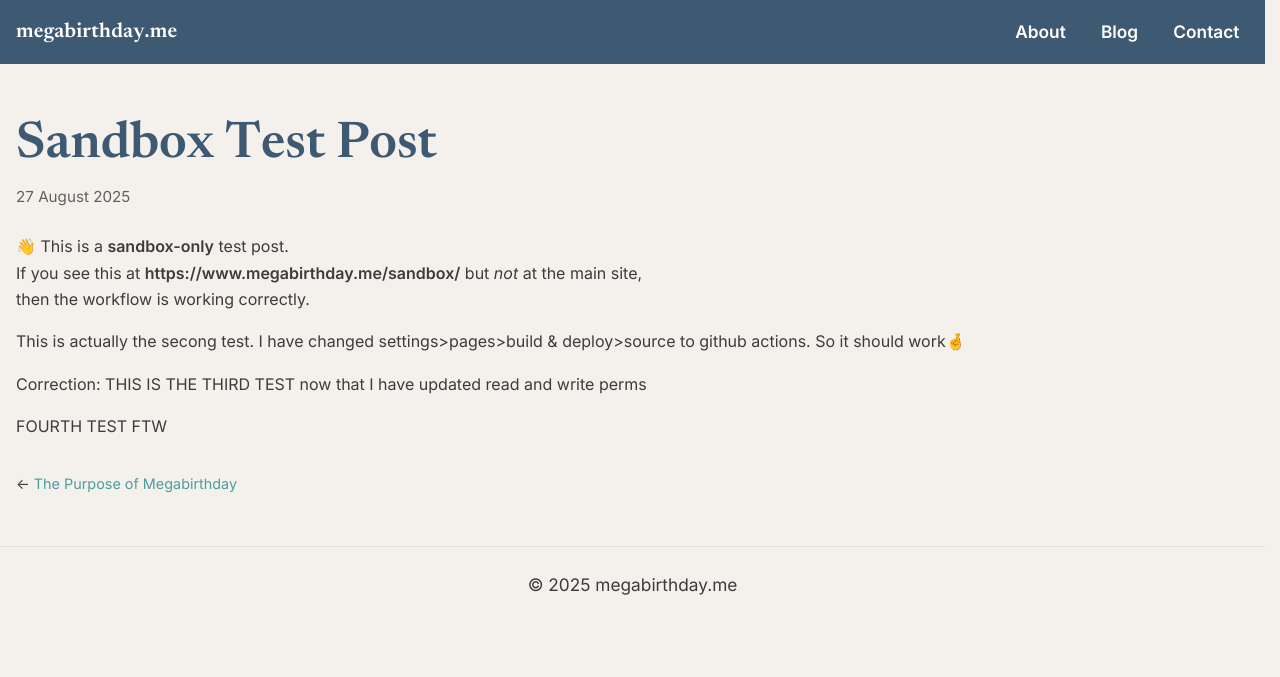
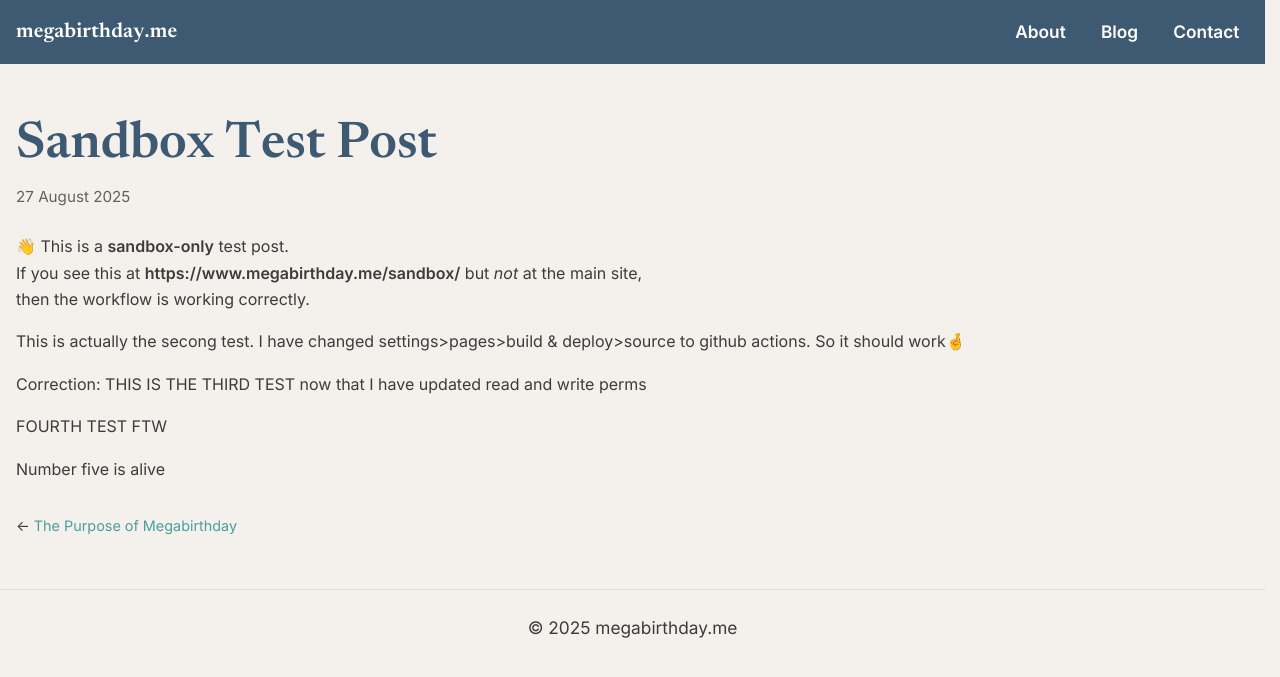
Before and after one commit to Vazool/megabirthday, a Jekyll site: the page built from _posts/2025-08-27-sandbox-test.md, in a window 1280 px wide. Shown: the top 677 px of the page. Built offline with Jekyll 4.4.1, drawn with Linux system fonts in a browser that asks for light colours.

Commit message:
Trigger test no 5

```diff
--- a/_posts/2025-08-27-sandbox-test.md
+++ b/_posts/2025-08-27-sandbox-test.md
@@ -13,3 +13,5 @@ This is actually the secong test.  I have changed settings>pages>build & deploy>
 Correction: THIS IS THE THIRD TEST now that I have updated read and write perms
 
 FOURTH TEST FTW
+
+Number five is alive
```
